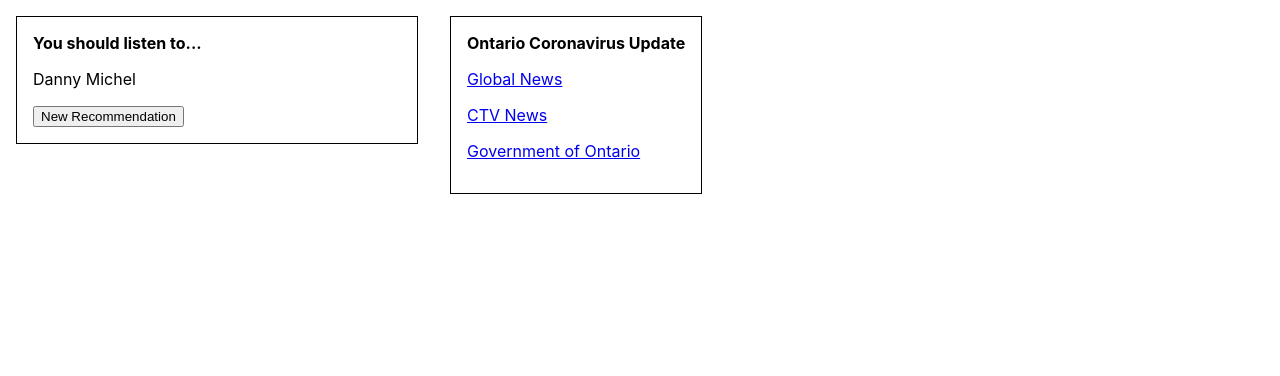
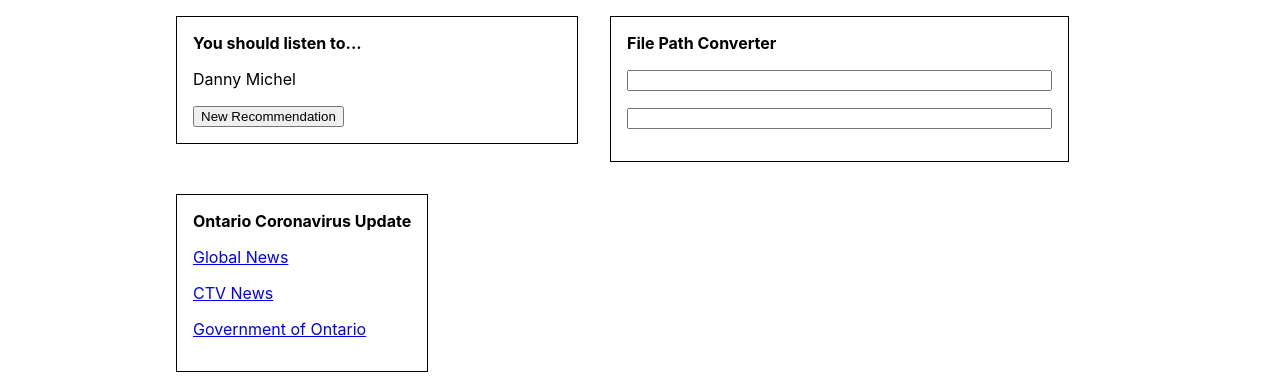
Before and after one commit to jdw1996/dashboard, a React (Create React App) app: page / in a window 1280 px wide. Shown: the top 376 px of the page. Built offline with nearby package versions, Linux system fonts and the light colour scheme.

Commit message:
Add Windows/UNIX path converter

```diff
--- a/src/App.tsx
+++ b/src/App.tsx
@@ -1,11 +1,13 @@
 import React from 'react';
 import { MusicRecommender } from './MusicRecommender';
 import { CoronavirusUpdate } from './CoronavirusUpdate';
+import { FilePathConverter } from './FilePathConverter';
 
 function App(): JSX.Element {
   return (
     <div className="app">
       <MusicRecommender />
+      <FilePathConverter />
       <CoronavirusUpdate />
     </div>
   );
--- /dev/null
+++ b/src/FilePathConverter.tsx
@@ -0,0 +1,49 @@
+import React, { useState } from 'react';
+import { Widget } from './Widget';
+
+export function FilePathConverter(): JSX.Element {
+  const [unixPath, setUnixPath] = useState('');
+  const [windowsPath, setWindowsPath] = useState('');
+  const windowsCDrive = 'C:';
+  const unixCDrive = '/c';
+  const inputSize = 50;
+
+  const unixToWindows = (path: string): string => {
+    let ret = path.slice(0, 2) === unixCDrive ? windowsCDrive + path.slice(2) : path;
+    ret = ret.replace(/\//gu, '\\');
+    return ret;
+  };
+
+  const windowstoUnix = (path: string): string => {
+    let ret = path.slice(0, 2) === windowsCDrive ? unixCDrive + path.slice(2) : path;
+    ret = ret.replace(/\\/gu, '/');
+    return ret;
+  };
+
+  const handleUnixChange = (e: React.FormEvent<HTMLInputElement>) => {
+    setUnixPath(e.currentTarget.value);
+    setWindowsPath(unixToWindows(e.currentTarget.value));
+  };
+
+  const handleWindowsChange = (e: React.FormEvent<HTMLInputElement>) => {
+    setWindowsPath(e.currentTarget.value);
+    setUnixPath(windowstoUnix(e.currentTarget.value));
+  };
+
+  return (
+    <Widget className="file-path-converter" title="File Path Converter">
+      <p>
+        <input type="text" id="unix-path-input" value={unixPath} size={inputSize} onChange={handleUnixChange} />
+      </p>
+      <p>
+        <input
+          type="text"
+          id="windows-path-input"
+          value={windowsPath}
+          size={inputSize}
+          onChange={handleWindowsChange}
+        />
+      </p>
+    </Widget>
+  );
+}
--- a/src/index.css
+++ b/src/index.css
@@ -4,6 +4,8 @@
     'Droid Sans', 'Helvetica Neue', sans-serif;
   -webkit-font-smoothing: antialiased;
   -moz-osx-font-smoothing: grayscale;
+  max-width: 60rem;
+  margin: 0 auto;
 }
 
 code {
```
